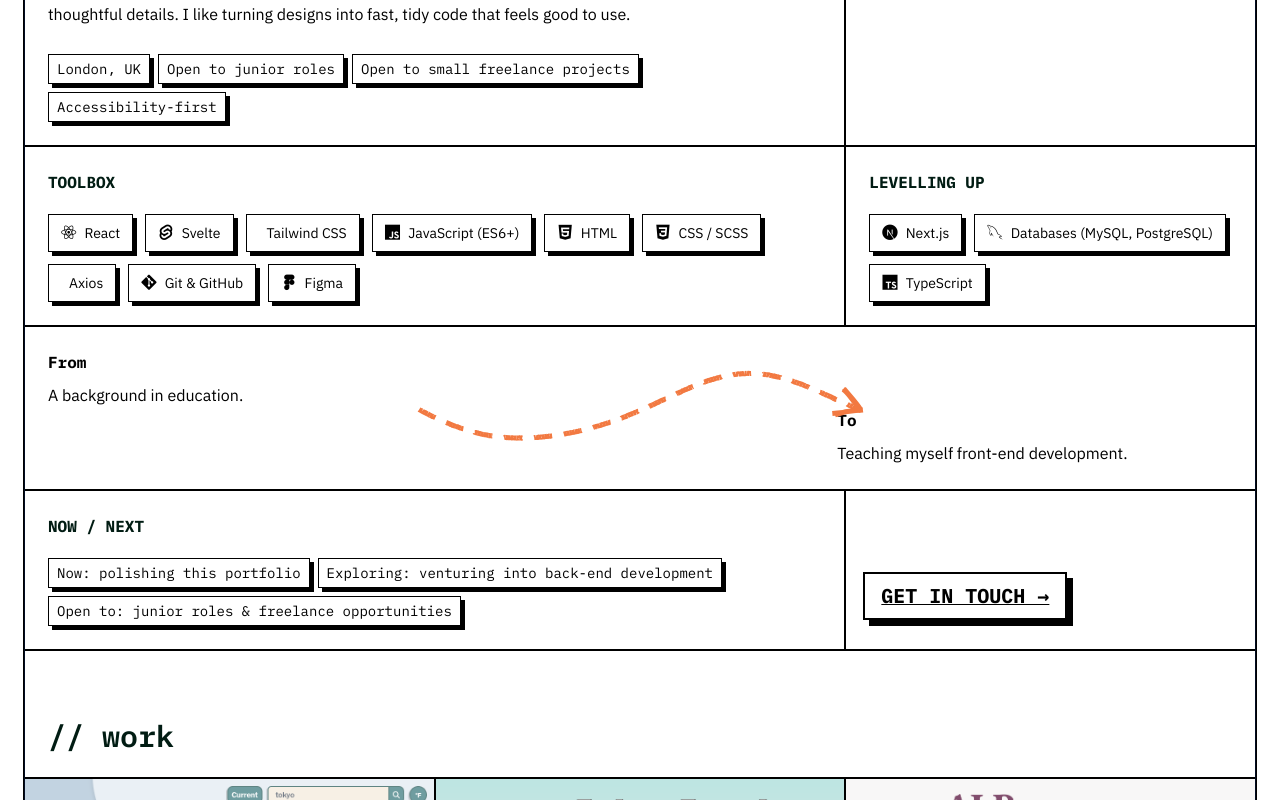
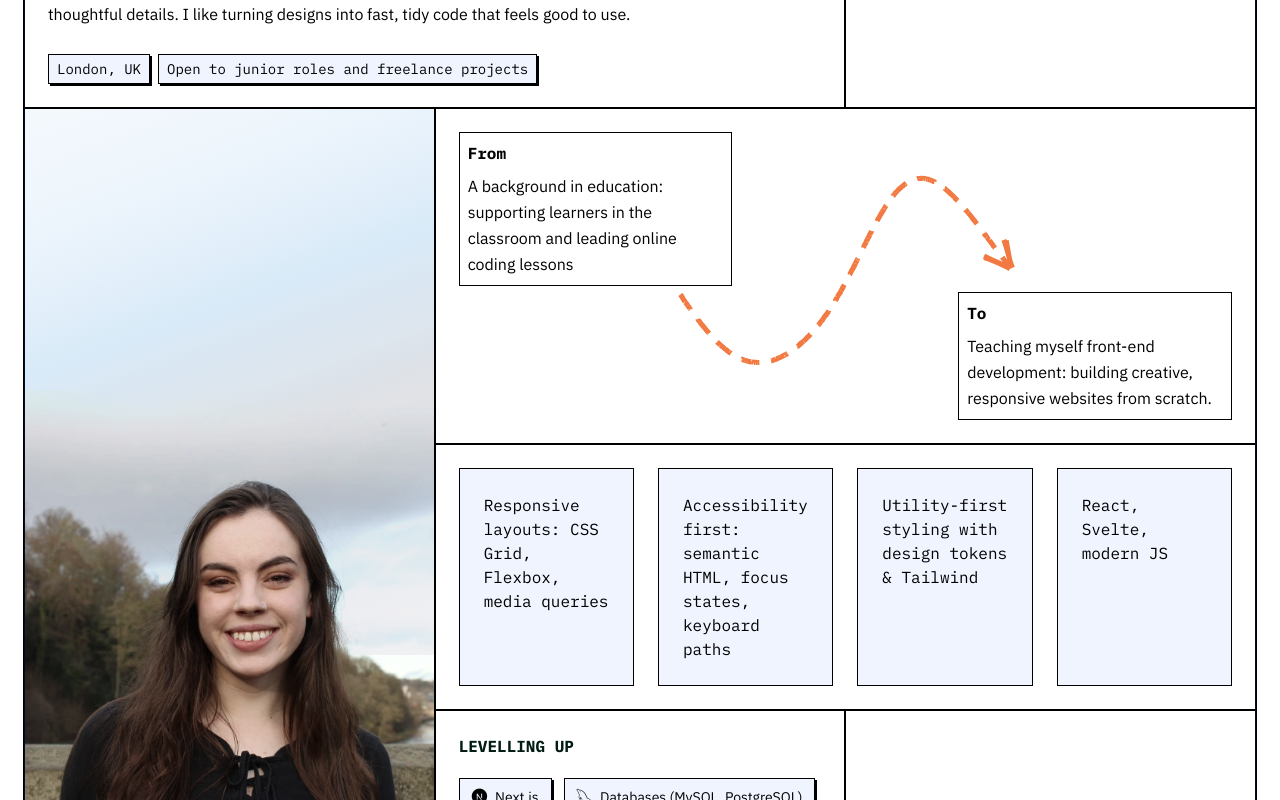
Before and after one commit to ellie-holt/portfolio, a Svelte app: page / in a window 1280 px wide. Shown: the part 1260-2060 px from the top of the page. Built offline with nearby package versions, Linux system fonts and the light colour scheme.

Commit message:
Fine tune about layout and arrow dimensions with focus on responsiveness

```diff
--- a/src/App.svelte
+++ b/src/App.svelte
@@ -51,7 +51,10 @@
   class="relative inset-0 z-0 w-full min-h-screen pointer-events-auto wrapper"
 >
   <div id="page-top" class="absolute top-0 left-0 w-full h-0"></div>
-  <div class="fixed mesh-gradient-2 inset-0 pointer-events-none z-0"></div>
+
+  <!-- MESH BG -->
+  <div class="fixed mesh-gradient inset-0 pointer-events-none z-0"></div>
+
   <!-- <BackgroundLayer /> -->
   <!-- <div
     class="fixed inset-0 grid-overlay pointer-events-none opacity-20 z-0"
--- a/src/sections/About.svelte
+++ b/src/sections/About.svelte
@@ -2,21 +2,21 @@
 <script lang="js">
   import RoughJourneyArrow from "$lib/ui/Arrow/RoughJourneyArrow.svelte";
   import LinkButton from "$lib/ui/Button/LinkButton.svelte";
+  import me160 from "../assets/me-160.webp";
+  import me320 from "../assets/me-320.webp";
+  import me640 from "../assets/me-640.webp";
+  import me1080 from "../assets/me-1080.webp";
+
   const content = {
-    headline: "Hi, I'm Ellie — a front-end developer.",
+    headline: "Hi, I'm Ellie — a front-end web developer.",
     subline:
       "I build accessible, responsive interfaces with strong layout systems and small, thoughtful details. I like turning designs into fast, tidy code that feels good to use.",
-    chips: [
-      "London, UK",
-      "Open to junior roles",
-      "Open to small freelance projects",
-      "Accessibility-first",
-    ],
+    chips: ["London, UK", "Open to junior roles and freelance projects"],
     atAGlance: [
-      "Layouts that scale: CSS Grid, Flexbox, container queries",
+      "Responsive layouts: CSS Grid, Flexbox, media queries",
+      "Accessibility first: semantic HTML, focus states, keyboard paths",
       "Utility-first styling with design tokens & Tailwind",
       "React, Svelte, modern JS",
-      "Accessibility by default: semantic HTML, focus states, keyboard paths",
     ],
     tools: [
       { icon: "devicon-react-original", label: "React" },
@@ -37,8 +37,8 @@
     story: {
       photoAlt: "Ellie Holt portrait",
       caption: "Hi 👋",
-      from: "A background in education.",
-      to: "Teaching myself front-end development.",
+      from: "A background in education: supporting learners in the classroom and leading online coding lessons",
+      to: "Teaching myself front-end development: building creative, responsive websites from scratch.",
     },
     nowNext: [
       "Now: polishing this portfolio",
@@ -48,7 +48,12 @@
     ctaText: "Get in touch →",
     ctaHref: "#contact",
   };
+
+  let viewportWidth = $state(0);
+  $inspect(viewportWidth);
 </script>
+
+<svelte:window bind:innerWidth={viewportWidth} />
 
 <section
   id="about"
@@ -60,9 +65,9 @@
     </h3>
   </div>
 
-  <div class="collapse-border grid grid-cols-1 md:grid-cols-6">
+  <div class="collapse-border grid grid-cols-1 sm:grid-cols-2 md:grid-cols-6">
     <!-- Intro -->
-    <section class="md:col-span-4 px-6 py-6">
+    <section class="sm:col-span-full md:col-span-4 px-6 py-6">
       <h2
         class="font-mono font-bold text-aquamarine-ink leading-tight text-[10vw] 3xs:text-[9vw] 2xs:text-[7.5vw] md:text-[4.25rem] xl:text-[4.5rem]"
       >
@@ -72,30 +77,21 @@
       <div class="mt-6 flex flex-wrap gap-2 text-sm">
         {#each content.chips as chip}
           <span
-            class="px-2 py-1 border border-black shadow-blocky-sm bg-white font-mono"
-            >{chip}</span
+            class="px-2 py-1 border border-[var(--color-shadow)] shadow-blocky-xs bg-azure-wash font-mono"
+            style="--color-shadow: var(--color-azure-500);">{chip}</span
           >
         {/each}
       </div>
     </section>
 
-    <!-- At a glance -->
-    <aside class="md:col-span-2 px-6 py-6">
-      <h4 class="pb-3">At a glance</h4>
-      <ul class="leading-loose">
-        {#each content.atAGlance as line}
-          <li>{line}</li>
-        {/each}
-      </ul>
-    </aside>
-
     <!-- Tools -->
-    <section class="md:col-span-4 px-6 py-6">
+    <section class="sm:col-start-2 md:col-span-2 2xl:col-span-1 px-6 py-6">
       <h4 class="pb-3">Toolbox</h4>
       <ul class="flex flex-wrap gap-3 text-sm">
         {#each content.tools as item}
           <li
-            class="inline-flex shadow-blocky-sm items-center gap-2 px-3 py-2 border border-black"
+            class="inline-flex shadow-blocky-xs items-center gap-2 px-3 py-2 border bg-azure-wash border-[var(--color-shadow)]"
+            style="--color-shadow: var(--color-azure-500);"
           >
             {#if item.icon}
               <i class={item.icon} aria-hidden="true"></i>
@@ -106,13 +102,204 @@
       </ul>
     </section>
 
+    <!-- Photo -->
+    <section
+      class="relative md:col-span-2 sm:row-start-2 col-start-1 2xl:col-end-2 lg:row-span-2 xl:row-span-3 2xl:col-span-1 2xl:row-span-2 p-[1px] flex flex-col justify-end"
+    >
+      <div
+        class="photo-gradient flex-1 absolute top-[1px] left-[1px] right-[1px] bottom-[30%]"
+      ></div>
+
+      <!-- Story overlay on small screens -->
+      <article
+        class="sm:hidden px-6 py-6 relative z-20 flex gap-32 flex-col -mb-12 sm:mb-0"
+      >
+        <!-- From -->
+        <div class="bg-white border p-2 self-start flex-1 w-2/3 xs:w-1/2">
+          <h5 class="font-mono font-bold mb-2">From</h5>
+          <p class="leading-relaxed">{content.story.from}</p>
+        </div>
+
+        <!-- Arrow -->
+        {#if viewportWidth >= 576}
+          <RoughJourneyArrow
+            class="absolute top-1/2 left-1/2 -translate-y-1/2 -translate-x-1/2 h-30 w-75"
+            wiggles={1}
+            amplitude={0.4}
+            stroke="#f27941"
+            strokeWidth={5}
+            dash={18}
+            gap={12}
+            rotation={20}
+            headLen={28}
+          />
+        {:else}
+          <RoughJourneyArrow
+            class="absolute top-1/2 left-1/2 -translate-y-1/2 -translate-x-1/2 h-30 w-45"
+            wiggles={1}
+            amplitude={0.4}
+            stroke="#f27941"
+            strokeWidth={5}
+            dash={18}
+            gap={12}
+            rotation={20}
+            headLen={28}
+          />
+        {/if}
+
+        <!-- To -->
+        <div class="bg-white border p-2 self-end w-2/3 xs:w-1/2">
+          <h5 class="font-mono font-bold mb-2">To</h5>
+          <p class="leading-relaxed">{content.story.to}</p>
+        </div>
+      </article>
+
+      <div
+        class="relative z-10 mix-blend-darken grayscale-25 max-h-[540px] overflow-hidden"
+      >
+        <picture>
+          <source srcset={me1080} media="(min-width: 1024px)" />
+          <source srcset={me640} media="(min-width: 320px)" />
+          <source srcset={me320} media="(min-width: 160px)" />
+          <img
+            src={me640}
+            alt="Ellie Holt"
+            class="object-cover object-top-right w-full h-full"
+            loading="lazy"
+          />
+        </picture>
+      </div>
+    </section>
+
+    <!-- Story -->
+    <section
+      class="hidden sm:block sm:col-span-full md:col-span-4 2xl:col-end-7 2xl:col-span-1 2xl:row-start-1 2xl:row-end-3 3xl:row-end-4"
+    >
+      <article
+        class="px-6 py-6 h-full sm:min-h-72 md:min-h-88 lg:min-h-112 xl:min-h-84 relative z-10 flex items-center justify-center"
+      >
+        <!-- From -->
+        <div
+          class=" p-2 absolute left-6 top-6 md:right-6 lg:right-auto lg:left-6 md:left-auto 2xl:right-6 w-2/5 md:w-3/5 xl:w-1/3 2xl:w-auto bg-white border"
+        >
+          <h5 class="font-mono font-bold mb-2">From</h5>
+          <p class="leading-relaxed">{content.story.from}</p>
+        </div>
+
+        <!-- Arrow -->
+        {#if viewportWidth >= 1792}
+          <!-- 2xl-3xl -->
+          <RoughJourneyArrow
+            class="relative z-10 w-80 h-80"
+            wiggles={1.5}
+            amplitude={0.18}
+            stroke="#f27941"
+            strokeWidth={5}
+            dash={18}
+            gap={12}
+            rotation={90}
+            headLen={28}
+          />
+        {:else if viewportWidth >= 1536}
+          <!-- 2xl-3xl -->
+          <RoughJourneyArrow
+            class="relative z-10 w-55 h-55"
+            wiggles={1}
+            amplitude={0.2}
+            stroke="#f27941"
+            strokeWidth={5}
+            dash={18}
+            gap={12}
+            rotation={90}
+            headLen={28}
+          />
+        {:else if viewportWidth >= 1280}
+          <!-- xl-2xl -->
+          <RoughJourneyArrow
+            class="relative z-10 w-90 h-70"
+            wiggles={1}
+            amplitude={0.3}
+            stroke="#f27941"
+            strokeWidth={5}
+            dash={18}
+            gap={12}
+            rotation={355}
+            headLen={28}
+          />
+        {:else if viewportWidth >= 1024}
+          <!-- lg-xl -->
+          <RoughJourneyArrow
+            class="relative z-10 sm:h-72 sm:w-75 md:h-110 h-30 w-80 md:w-120 lg:h-70 lg:w-110"
+            wiggles={2}
+            amplitude={0.2}
+            stroke="#f27941"
+            strokeWidth={5}
+            dash={18}
+            gap={12}
+            rotation={20}
+            headLen={28}
+          />
+        {:else if viewportWidth >= 768}
+          <!-- md-lg -->
+          <RoughJourneyArrow
+            class="relative z-10 md:h-110 h-30 w-80 md:w-120  "
+            wiggles={1}
+            amplitude={0.4}
+            stroke="#f27941"
+            strokeWidth={5}
+            dash={18}
+            gap={12}
+            rotation={60}
+            headLen={28}
+          />
+        {:else}
+          <!-- sm-md -->
+          <RoughJourneyArrow
+            class="relative z-10 sm:h-72 sm:w-75 h-30 w-80 md:w-90"
+            wiggles={1}
+            amplitude={0.3}
+            stroke="#f27941"
+            strokeWidth={5}
+            dash={18}
+            gap={12}
+            rotation={348}
+            headLen={28}
+          />
+        {/if}
+        <!-- To -->
+        <div
+          class="p-2 absolute right-6 bottom-6 md:right-auto md:left-6 lg:left-auto lg:right-6 2xl:left-6 w-2/5 md:w-3/5 xl:w-1/3 2xl:w-auto bg-white border"
+        >
+          <h5 class="font-mono font-bold mb-2">To</h5>
+          <p class="leading-relaxed">{content.story.to}</p>
+        </div>
+      </article>
+    </section>
+
+    <!-- At a glance -->
+    <aside
+      class="sm:col-span-full lg:col-span-4 2xl:row-start-2 2xl:col-start-2 px-6 py-6"
+    >
+      <div class="flex flex-wrap xl:flex-nowrap gap-6">
+        {#each content.atAGlance as line}
+          <div
+            class="flex-1 border border-[var(--color-shadow)] bg-azure-wash font-mono p-6"
+            style="--color-shadow: var(--color-azure-500);"
+          >
+            {line}
+          </div>
+        {/each}
+      </div>
+    </aside>
+
     <!-- Learning -->
-    <section class="md:col-span-2 px-6 py-6">
+    <section class="md:col-span-4 xl:col-span-2 px-6 py-6">
       <h4 class="pb-3">Levelling up</h4>
       <ul class="flex flex-wrap gap-3 text-sm">
         {#each content.learning as item}
           <li
-            class="inline-flex shadow-blocky-sm items-center gap-2 px-3 py-2 border border-black"
+            class="inline-flex shadow-blocky-xs items-center gap-2 px-3 py-2 border bg-azure-wash border-[var(--color-shadow)]"
+            style="--color-shadow: var(--color-azure-500);"
           >
             {#if item.icon}
               <i class={item.icon} aria-hidden="true"></i>
@@ -123,54 +310,23 @@
       </ul>
     </section>
 
-    <!-- Story -->
-    <section class="md:col-span-6">
-      <div class="relative grid grid-cols-1 md:grid-cols-6">
-        <article
-          class="px-6 py-6 relative z-10 md:col-start-1 md:col-span-full flex flex-col"
-        >
-          <!-- From -->
-          <div class="self-start flex-1 w-1/2 md:w-1/3">
-            <h5 class="font-mono font-bold mb-2">From</h5>
-            <p class="leading-relaxed">{content.story.from}</p>
-          </div>
-
-          <!-- Arrow -->
-          <RoughJourneyArrow
-            class="absolute top-1/2 left-1/2 -translate-y-1/2 -translate-x-1/2 -6 sm:h-20 h-30 w-80 md:w-90 lg:w-100 xl:w-120"
-            wiggles={1}
-            amplitude={0.4}
-            stroke="#f27941"
-            strokeWidth={5}
-            dash={18}
-            gap={12}
-            headLen={28}
-          />
-
-          <!-- To -->
-          <div class="self-end w-1/2 md:w-1/3">
-            <h5 class="font-mono font-bold mb-2">To</h5>
-            <p class="leading-relaxed">{content.story.to}</p>
-          </div>
-        </article>
-      </div>
-    </section>
-
     <!-- Now / Next -->
-    <section class="md:col-span-4 px-6 py-6">
+    <!-- <section class="md:col-span-4 px-6 py-6">
       <h4 class="pb-3">Now / Next</h4>
       <div class="flex flex-wrap gap-2 text-sm">
         {#each content.nowNext as line}
           <span
-            class="px-2 py-1 border shadow-blocky-sm border-black bg-white font-mono"
-            >{line}</span
+            class="px-2 py-1 border shadow-blocky-xs border-[var(--color-shadow)] bg-azure-wash font-mono"
+            style="--color-shadow: var(--color-azure-500);">{line}</span
           >
         {/each}
       </div>
-    </section>
+    </section> -->
 
     <!-- CTA -->
-    <aside class="md:col-span-2 px-6 py-6 flex items-end">
+    <aside
+      class="md:col-span-2 2xl:col-span-3 3xl:col-span-2 px-6 py-6 flex items-end justify-end"
+    >
       <LinkButton href={content.ctaHref} class="text-xl"
         >{content.ctaText}
       </LinkButton>
@@ -187,4 +343,32 @@
   .text-balance {
     text-wrap: balance;
   }
+
+  .photo-gradient {
+    background-image: linear-gradient(
+      340deg,
+      hsla(255, 11%, 93%, 0.7) 0%,
+      hsla(240, 10%, 92%, 0.8) 13%,
+      hsla(240, 10%, 92%, 0.9) 19%,
+      hsl(236deg 10% 91%) 24%,
+      hsl(231deg 10% 91%) 28%,
+      hsl(227deg 10% 90%) 32%,
+      hsl(223deg 10% 89%) 35%,
+      hsl(220deg 10% 89%) 39%,
+      hsl(214deg 17% 89%) 42%,
+      hsl(212deg 24% 89%) 45%,
+      hsl(210deg 32% 90%) 48%,
+      hsl(209deg 40% 90%) 52%,
+      hsl(208deg 49% 90%) 55%,
+      hsl(208deg 58% 91%) 58%,
+      hsl(207deg 69% 91%) 61%,
+      hsla(206, 70%, 91%, 0.9) 65%,
+      hsla(208, 70%, 91%, 0.8) 68%,
+      hsla(208, 70%, 91%, 0.7) 72%,
+      hsla(208, 70%, 91%, 0.6) 76%,
+      hsla(208, 70%, 91%, 0.5) 81%,
+      hsla(208, 70%, 91%, 0.4) 87%,
+      hsla(208, 70%, 91%, 0.3) 100%
+    );
+  }
 </style>
--- a/src/sections/Project.svelte
+++ b/src/sections/Project.svelte
@@ -26,10 +26,10 @@
 
   <!-- image -->
   <figure
-    class="relative overflow-hidden sm:row-span-3 md:row-span-4 order-1 bg-white"
+    class="group relative overflow-hidden sm:row-span-3 md:row-span-4 order-1 bg-white"
   >
     <figcaption
-      class="absolute left-6 right-6 top-6 z-10 bg-white border justify-center hidden lg:block"
+      class="absolute left-6 right-6 top-6 z-10 bg-white border-2 opacity-100 transition-opacity duration-300 ease--out group-hover:opacity-0 group-hover:z-0 justify-center hidden lg:block"
     >
       <h2
         class="text-center py-2 text-4xl mb-1 xs:text-5xl sm:text-6xl md:text-[4vw]"
--- a/src/styles/tokens.css
+++ b/src/styles/tokens.css
@@ -47,6 +47,7 @@
   --radius-none: 0;
 
   /* SHADOWS */
+  --shadow-blocky-xs: 2px 2px 0 0;
   --shadow-blocky-sm: 4px 4px 0 0;
   --shadow-blocky-md: 6px 6px 0 0;
   --shadow-blocky-lg: 8px 8px 0 0;
--- a/src/styles/utilities.css
+++ b/src/styles/utilities.css
@@ -155,19 +155,19 @@
   }
   /* Blocky shadow utilities */
   .shadow-blocky {
-    box-shadow: var(--shadow-blocky) var(--tw-shadow-color, var(--color-black));
+    box-shadow: var(--shadow-blocky) var(--color-shadow, var(--color-black));
+  }
+  .shadow-blocky-xs {
+    box-shadow: var(--shadow-blocky-xs) var(--color-shadow, var(--color-black));
   }
   .shadow-blocky-sm {
-    box-shadow: var(--shadow-blocky-sm)
-      var(--tw-shadow-color, var(--color-black));
+    box-shadow: var(--shadow-blocky-sm) var(--color-shadow, var(--color-black));
   }
   .shadow-blocky-md {
-    box-shadow: var(--shadow-blocky-md)
-      var(--tw-shadow-color, var(--color-black));
+    box-shadow: var(--shadow-blocky-md) var(--color-shadow, var(--color-black));
   }
   .shadow-blocky-lg {
-    box-shadow: var(--shadow-blocky-lg)
-      var(--tw-shadow-color, var(--color-black));
+    box-shadow: var(--shadow-blocky-lg) var(--color-shadow, var(--color-black));
   }
 
   /* Brutalist border */
```
Also changed, not shown: src/lib/ui/Arrow/RoughJourneyArrow.svelte (+29 -12 lines), src/sections/Contact.svelte (+11 -7 lines).
